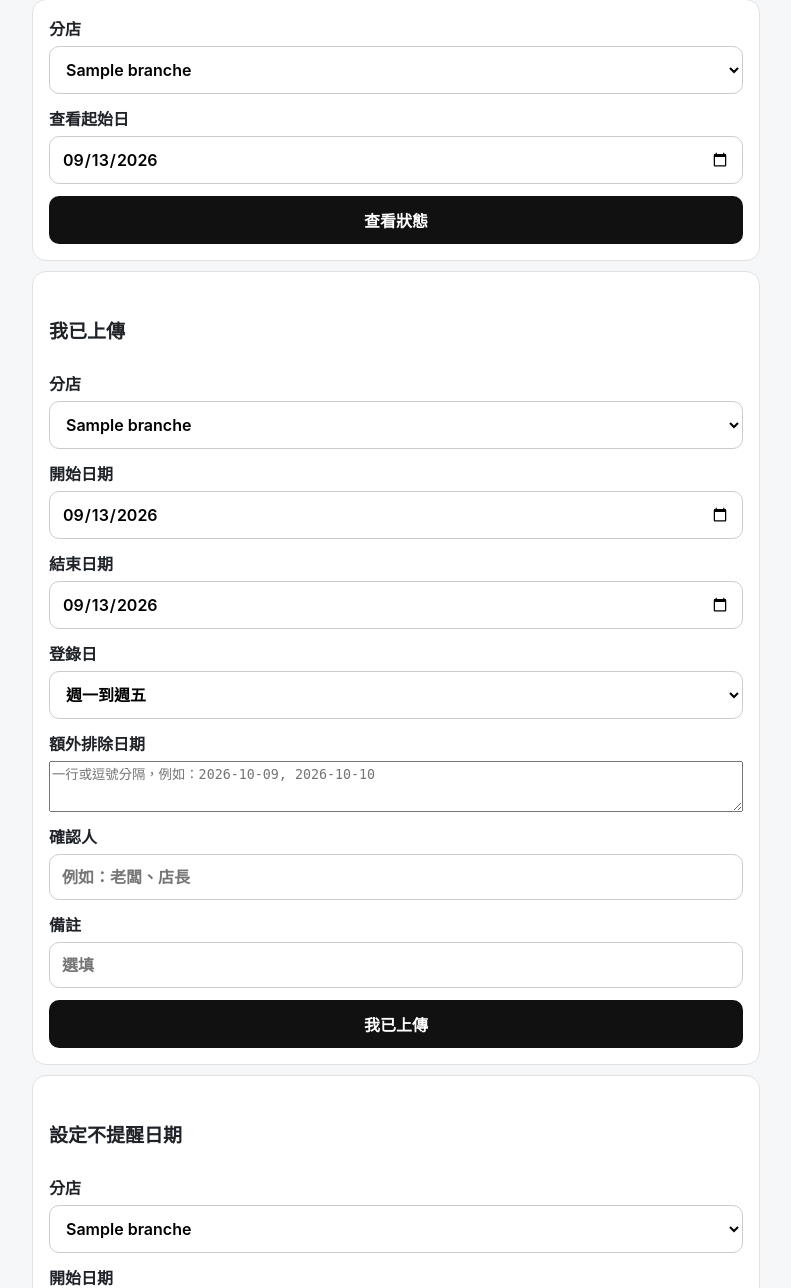
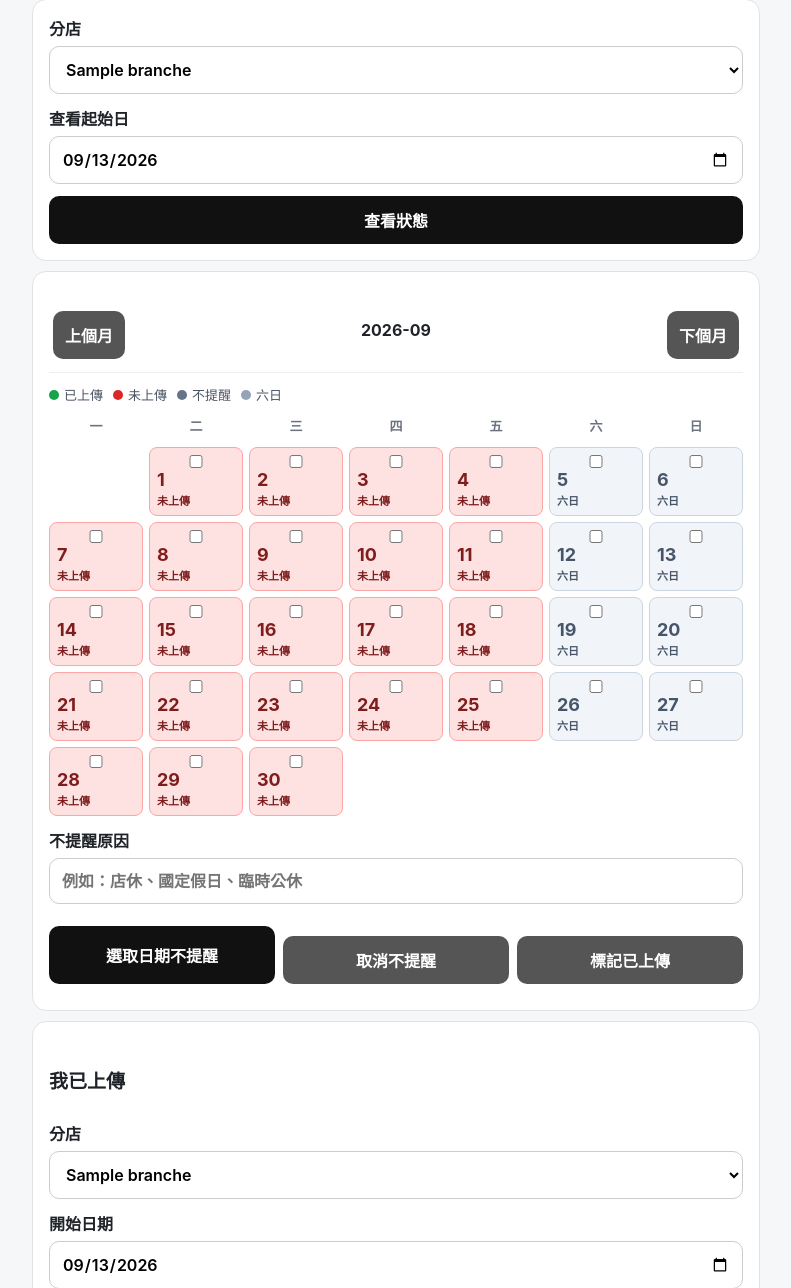
Before and after one commit to game1060430-star/campus-food-line-reminder, a FastAPI app: page /uploads in a window 1280 px wide. Shown: the part 303-1591 px from the top of the page, without its empty margins (244-1035 px from the left). Run offline with FastAPI, Linux system fonts and the light colour scheme; tables that the repository leaves empty hold one stand-in row (values such as "Sample post"); some libraries are stand-ins or nearby versions.

Commit message:
Add upload status calendar controls

```diff
--- a/app/main.py
+++ b/app/main.py
@@ -296,6 +296,13 @@ def set_closed_dates(db:Session, branch_id:int, dates:list[date], reason:str="")
     db.commit()
     return count
 
+def clear_closed_dates(db:Session, branch_id:int, dates:list[date]) -> int:
+    items=db.scalars(select(ClosedDate).where(ClosedDate.branch_id==branch_id, ClosedDate.service_date.in_(dates))).all()
+    for item in items:
+        db.delete(item)
+    db.commit()
+    return len(items)
+
 @app.middleware("http")
 async def require_web_access(request:Request, call_next):
     path=request.url.path
@@ -507,18 +514,24 @@ def uploads_page(request:Request, branch_id:int|None=None, date:str|None=None, d
     selected_date=date or date_today_iso()
     start=date_from_iso(selected_date)
     days=[start+timedelta(days=i) for i in range(14)]
+    month_start=start.replace(day=1)
+    next_month=(month_start.replace(day=28)+timedelta(days=4)).replace(day=1)
+    month_end=next_month-timedelta(days=1)
+    calendar_days=[month_start+timedelta(days=i) for i in range((month_end-month_start).days+1)]
+    previous_month=(month_start-timedelta(days=1)).replace(day=1)
     confirmations={
         (c.branch_id,c.service_date): c
-        for c in db.scalars(select(UploadConfirmation).where(UploadConfirmation.service_date.in_(days))).all()
+        for c in db.scalars(select(UploadConfirmation).where(UploadConfirmation.service_date.in_(calendar_days+days))).all()
     }
     closed_dates={
         (c.branch_id,c.service_date): c
-        for c in db.scalars(select(ClosedDate).where(ClosedDate.service_date.in_(days))).all()
+        for c in db.scalars(select(ClosedDate).where(ClosedDate.service_date.in_(calendar_days+days))).all()
     }
     menu_counts={}
-    for item in db.scalars(select(DailyMenu).where(DailyMenu.service_date.in_(days))).all():
+    for item in db.scalars(select(DailyMenu).where(DailyMenu.service_date.in_(calendar_days+days))).all():
         menu_counts[(item.branch_id,item.service_date)]=menu_counts.get((item.branch_id,item.service_date),0)+1
-    return templates.TemplateResponse("uploads.html",{"request":request,"branches":branches,"selected_branch_id":selected_branch_id,"selected_date":selected_date,"days":days,"confirmations":confirmations,"closed_dates":closed_dates,"menu_counts":menu_counts,"notice":request.query_params.get("notice")})
+    calendar_offset=month_start.weekday()
+    return templates.TemplateResponse("uploads.html",{"request":request,"branches":branches,"selected_branch_id":selected_branch_id,"selected_date":selected_date,"days":days,"calendar_days":calendar_days,"calendar_offset":calendar_offset,"month_start":month_start,"previous_month":previous_month,"next_month":next_month,"confirmations":confirmations,"closed_dates":closed_dates,"menu_counts":menu_counts,"notice":request.query_params.get("notice")})
 
 def date_today_iso() -> str:
     return date.today().isoformat()
@@ -539,6 +552,26 @@ def mark_closed_dates(branch_id:int=Form(...), start_date:date=Form(...), end_da
     dates=service_dates(start_date,end_date,parse_weekdays(weekdays),excluded)
     set_closed_dates(db,branch_id,dates,reason)
     return RedirectResponse(f"/uploads?branch_id={branch_id}&date={start_date.isoformat()}&notice=closed",303)
+
+@app.post("/uploads/calendar")
+async def update_upload_calendar(request:Request, db:Session=Depends(get_db)):
+    form=await request.form()
+    branch_id=int(form.get("branch_id") or 0)
+    action=str(form.get("calendar_action") or "")
+    selected=[date.fromisoformat(str(value)) for value in form.getlist("dates")]
+    month_date=str(form.get("month_date") or date_today_iso())
+    if selected and action=="closed":
+        set_closed_dates(db,branch_id,selected,str(form.get("reason") or "行事曆設定休息"))
+        notice="closed"
+    elif selected and action=="open":
+        clear_closed_dates(db,branch_id,selected)
+        notice="opened"
+    elif selected and action=="confirmed":
+        confirm_upload_dates(db,branch_id,selected,"網頁行事曆","")
+        notice="confirmed"
+    else:
+        notice="none"
+    return RedirectResponse(f"/uploads?branch_id={branch_id}&date={month_date}&notice={notice}",303)
 
 @app.get("/exports/files/{file_path:path}")
 def download_export_file(file_path:str):
--- a/app/static/app.css
+++ b/app/static/app.css
@@ -35,4 +35,24 @@ button,.btn{background:#111;color:#fff;border:0;text-decoration:none;text-align:
 .bulk-table th{background:#f8fafc;font-size:14px}
 .bulk-table input,.bulk-table select{min-width:140px;padding:9px}
 .bulk-table tr.needs-work{background:#fffaf0}
+.legend{display:flex;flex-wrap:wrap;gap:10px;margin:12px 0;color:#4b5563;font-size:13px}
+.legend span{display:flex;align-items:center;gap:5px}
+.dot{width:10px;height:10px;border-radius:50%;display:inline-block;background:#d1d5db}
+.dot.done{background:#16a34a}
+.dot.missing{background:#dc2626}
+.dot.skipped{background:#64748b}
+.dot.weekend{background:#94a3b8}
+.calendar-form{display:grid;gap:12px}
+.calendar-grid{display:grid;grid-template-columns:repeat(7,minmax(0,1fr));gap:6px}
+.calendar-head{color:#6b7280;font-size:13px;text-align:center}
+.calendar-empty{min-height:58px}
+.calendar-day{min-height:68px;border:1px solid #d1d5db;border-radius:8px;padding:7px;display:grid;align-content:space-between;gap:3px;font-weight:700;background:#fff}
+.calendar-day input{width:auto;margin:0}
+.calendar-day .day-number{font-size:18px;line-height:1}
+.calendar-day small{font-size:11px;color:inherit}
+.calendar-day.done{background:#dcfce7;border-color:#86efac;color:#14532d}
+.calendar-day.missing{background:#fee2e2;border-color:#fca5a5;color:#7f1d1d}
+.calendar-day.closed{background:#e2e8f0;border-color:#94a3b8;color:#334155}
+.calendar-day.weekend{background:#f1f5f9;border-color:#cbd5e1;color:#475569}
+.calendar-day:has(input:checked){outline:3px solid #111;outline-offset:1px}
 @media(min-width:640px){.grid{grid-template-columns:1fr 1fr}}
--- a/app/templates/uploads.html
+++ b/app/templates/uploads.html
@@ -4,6 +4,7 @@
 <div class="notice"><b>提醒判斷</b><br>下載 Excel 不代表已上傳。只有在這裡按「我已上傳」後，LINE 提醒才會把該日期視為完成。六日不提醒。</div>
 {% if notice == 'confirmed' %}<div class="notice"><b>已記錄。</b><br>這個日期範圍已標記為已上傳。</div>{% endif %}
 {% if notice == 'closed' %}<div class="notice"><b>已設定。</b><br>這個日期範圍已標記為不提醒。</div>{% endif %}
+{% if notice == 'opened' %}<div class="notice"><b>已恢復。</b><br>選取日期已取消不提醒。</div>{% endif %}
 
 <form method="get" class="card form">
   <label>分店
@@ -14,6 +15,47 @@
   <label>查看起始日<input type="date" name="date" value="{{selected_date}}" required></label>
   <button>查看狀態</button>
 </form>
+
+<section class="card">
+  <div class="row">
+    <a class="btn secondary" href="/uploads?branch_id={{selected_branch_id}}&date={{previous_month.isoformat()}}">上個月</a>
+    <b>{{month_start.strftime('%Y-%m')}}</b>
+    <a class="btn secondary" href="/uploads?branch_id={{selected_branch_id}}&date={{next_month.isoformat()}}">下個月</a>
+  </div>
+  <div class="legend">
+    <span><i class="dot done"></i>已上傳</span>
+    <span><i class="dot missing"></i>未上傳</span>
+    <span><i class="dot skipped"></i>不提醒</span>
+    <span><i class="dot weekend"></i>六日</span>
+  </div>
+  <form method="post" action="/uploads/calendar" class="calendar-form">
+    <input type="hidden" name="branch_id" value="{{selected_branch_id}}">
+    <input type="hidden" name="month_date" value="{{month_start.isoformat()}}">
+    <div class="calendar-grid calendar-head">
+      <b>一</b><b>二</b><b>三</b><b>四</b><b>五</b><b>六</b><b>日</b>
+    </div>
+    <div class="calendar-grid">
+      {% for _ in range(calendar_offset) %}<span class="calendar-empty"></span>{% endfor %}
+      {% for day in calendar_days %}
+      {% set key = (selected_branch_id, day) %}
+      {% set item = confirmations.get(key) %}
+      {% set closed = closed_dates.get(key) %}
+      {% set cls = 'closed' if closed else 'weekend' if day.weekday() >= 5 else 'done' if item else 'missing' %}
+      <label class="calendar-day {{cls}}">
+        <input type="checkbox" name="dates" value="{{day.isoformat()}}">
+        <span class="day-number">{{day.day}}</span>
+        <small>{% if closed %}不提醒{% elif item %}已上傳{% elif day.weekday() >= 5 %}六日{% else %}未上傳{% endif %}</small>
+      </label>
+      {% endfor %}
+    </div>
+    <label>不提醒原因<input name="reason" placeholder="例如：店休、國定假日、臨時公休"></label>
+    <div class="actions">
+      <button name="calendar_action" value="closed">選取日期不提醒</button>
+      <button name="calendar_action" value="open" class="secondary">取消不提醒</button>
+      <button name="calendar_action" value="confirmed" class="secondary">標記已上傳</button>
+    </div>
+  </form>
+</section>
 
 <form method="post" action="/uploads/confirm" class="card form">
   <h2>我已上傳</h2>
```
